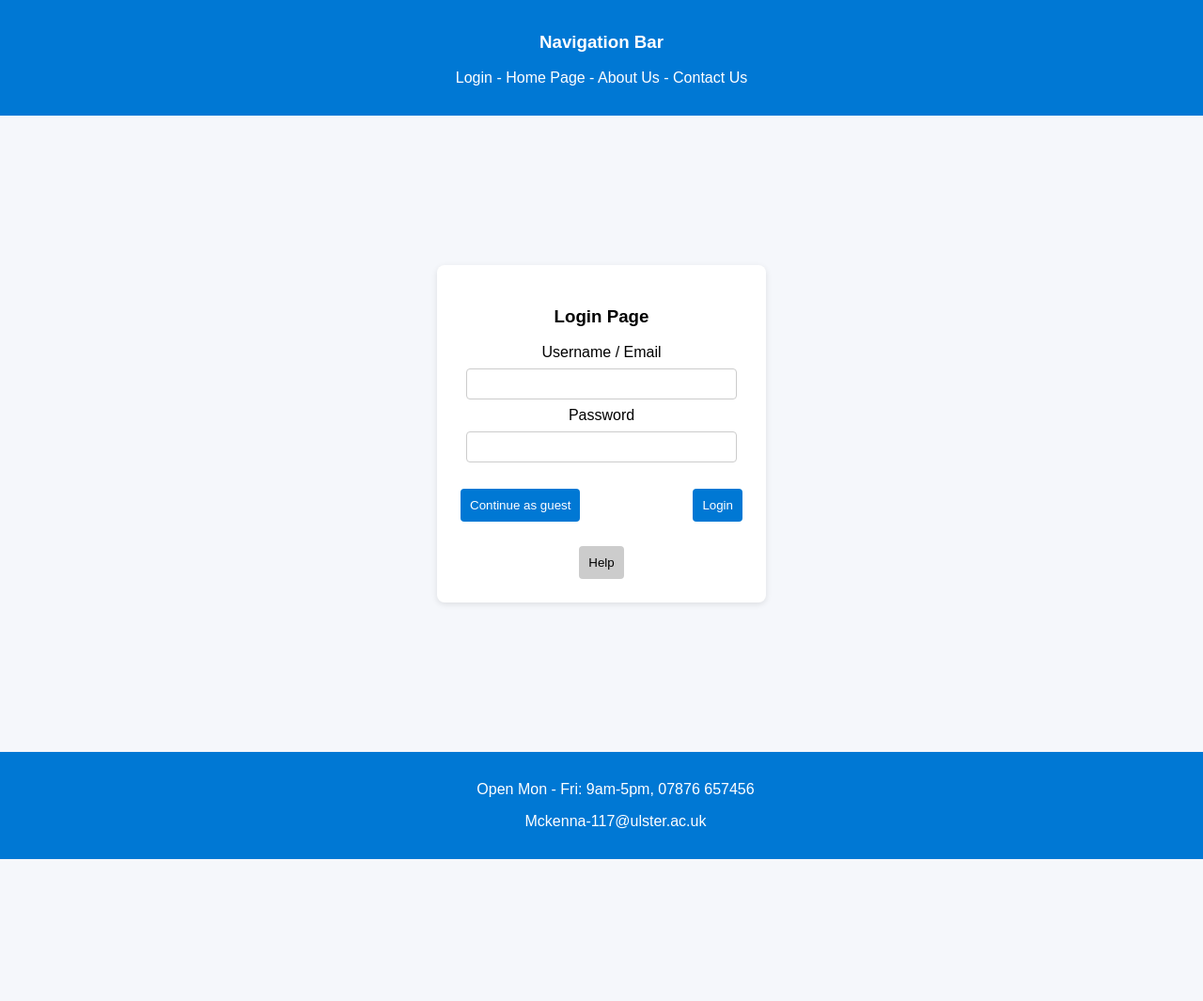
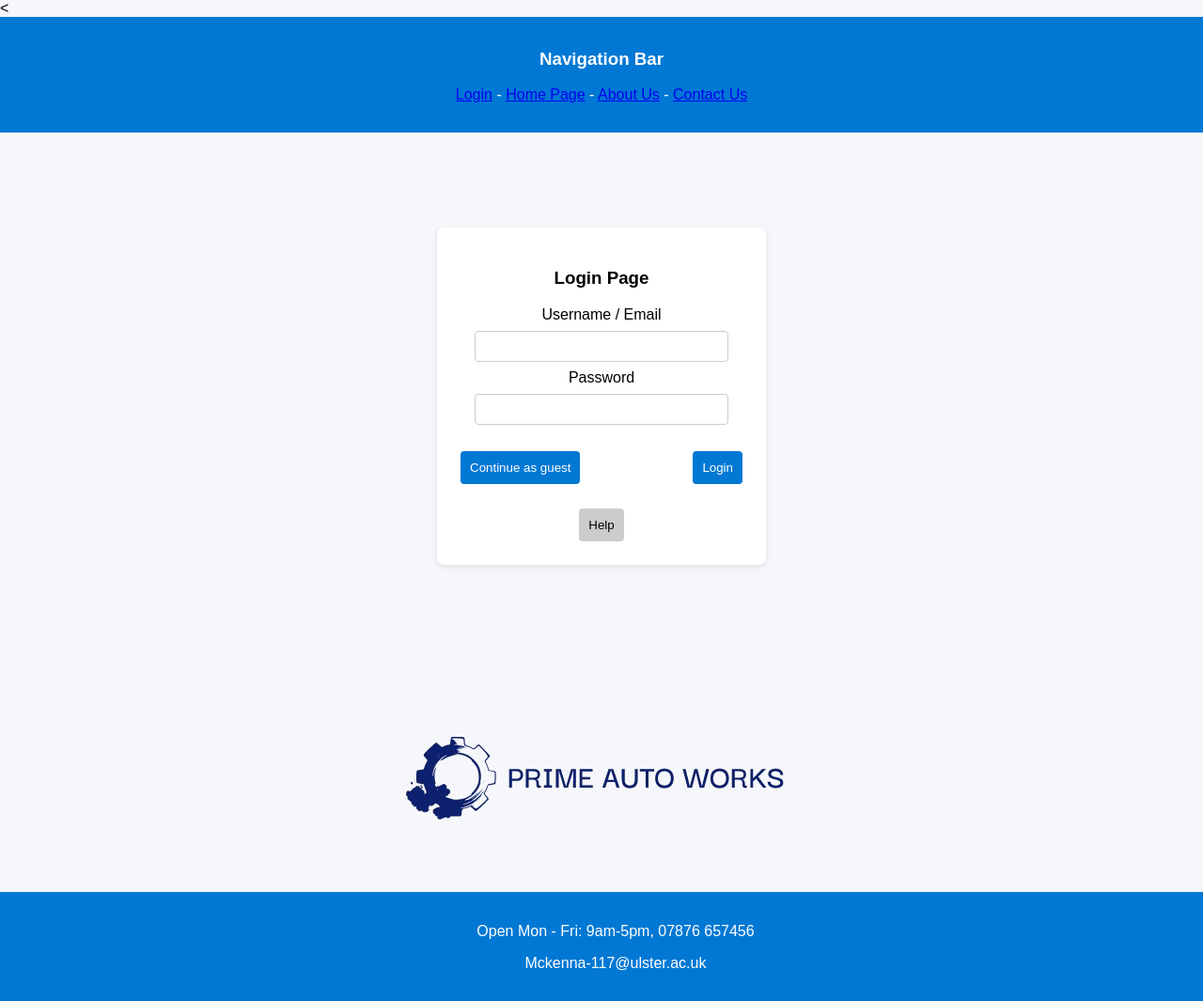
Before and after one commit to TmV-1/COM109, a plain HTML site: page Website/login.html in a window 1280 px wide. Shown: the top 1065 px of the page at 94% size. Before the commit the page ends 914 px from the top, so only its background shows below. Drawn offline with nearby package versions, Linux system fonts and the light colour scheme.

Commit message:
Update login.html

```diff
--- a/Website/login.html
+++ b/Website/login.html
@@ -1,4 +1,4 @@
-<!DOCTYPE html>
+<<!DOCTYPE html>
 <html lang="en">
 <head>
 <meta charset="UTF-8">
@@ -13,17 +13,22 @@
 
 <body>
 
-<div class="wrapper">
-
 <!-- NAV -->
 <div class="nav">
     <h3>Navigation Bar</h3>
-        <p>Login - Home Page - About Us - Contact Us</p>
+    <p>
+        <a href="login.html">Login</a> -
+        <a href="index.html">Home Page</a> -
+        <a href="about.html">About Us</a> -
+        <a href="contact.html">Contact Us</a>
+    </p>
 </div>
 
-    <!-- LOGIN CONTAINER -->
+<!-- LOGIN -->
 <div class="login-container">
+
     <div class="login-box">
+
         <h3>Login Page</h3>
 
         <form id="loginForm">
@@ -43,10 +48,15 @@
 
         <p id="loginMessage"></p>
 
-            <button id="helpBtn">Help</button>
+        <button type="button" id="helpBtn">Help</button>
 
     </div>
+
 </div>
+
+<div class="right-top">
+                <!-- LOGO IMAGE -->
+                <img src="images/logo.png" alt="Prime Auto Works Logo" class="logo">
             </div>
 
 <!-- FOOTER -->
@@ -55,7 +65,7 @@
     <p>Mckenna-117@ulster.ac.uk</p>
 </div>
 
-<script src="js/login.js"></script>
+<script src="js/script.js"></script>
 
 </body>
 </html>
```
Lines whose indentation alone changed are shown as unchanged.
